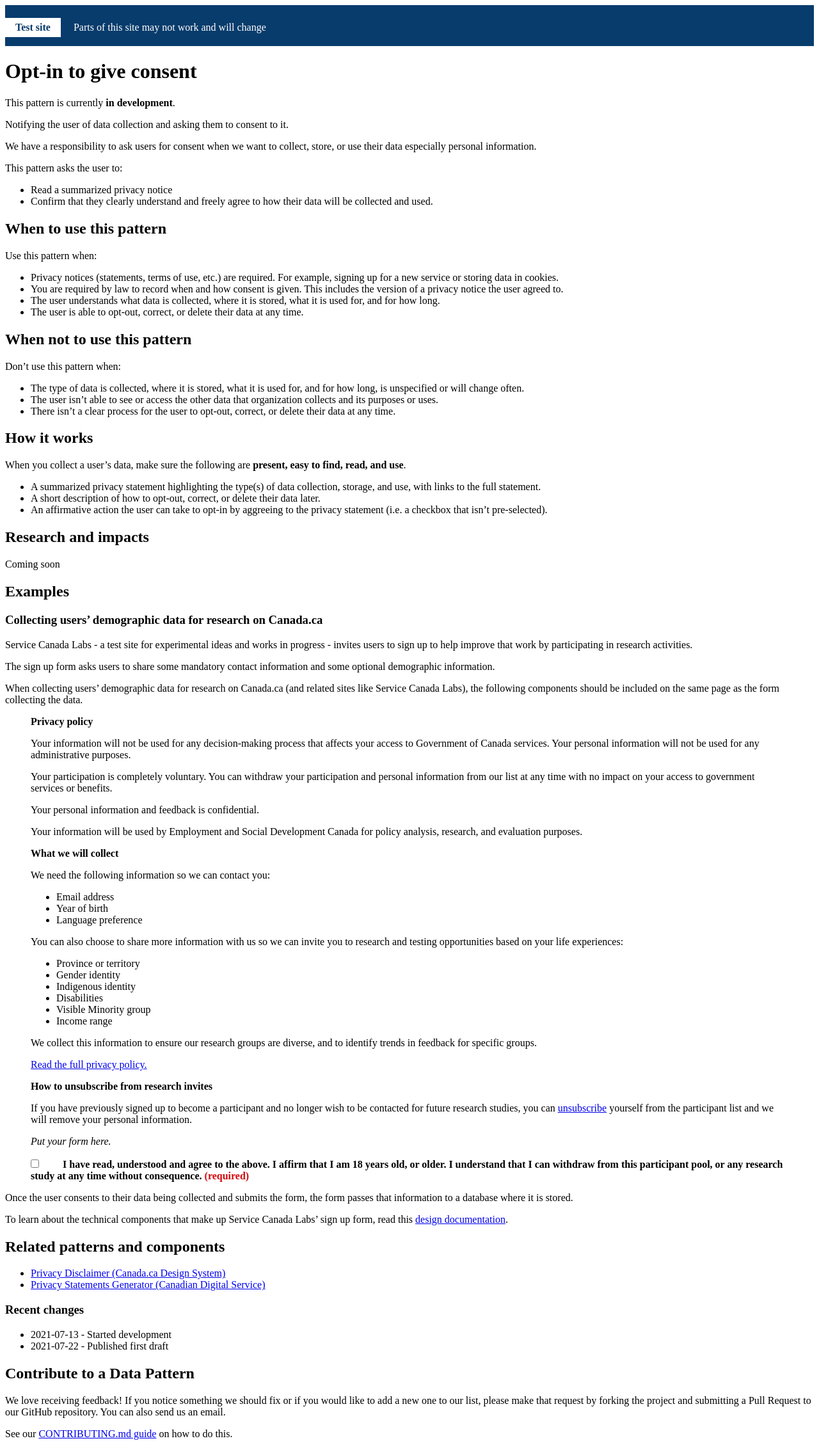
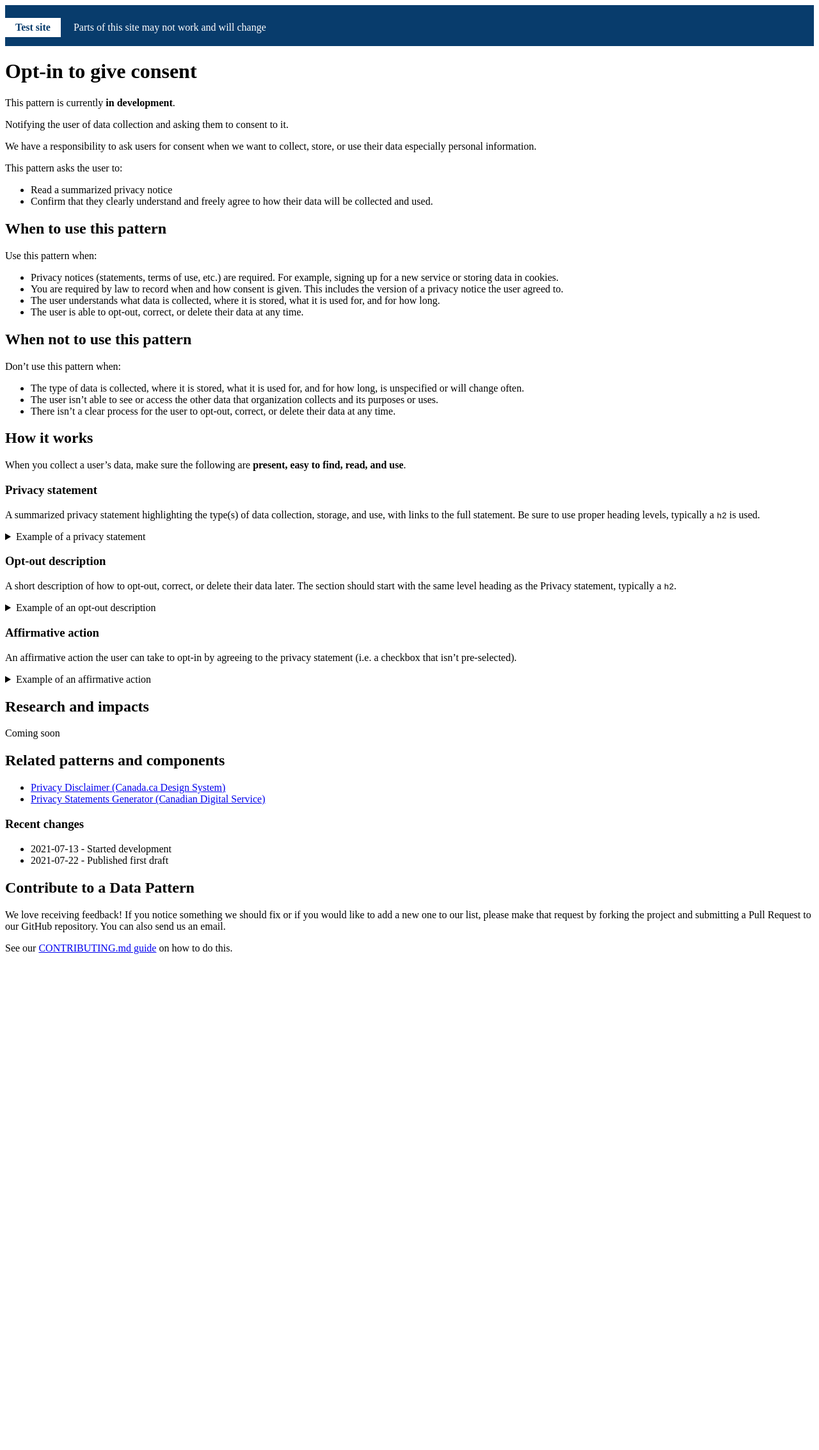
Before and after one commit to DTS-STN/Data-Patterns, a Jekyll site: the page built from _patterns/opt-in.md, in a window 1280 px wide. Shown: the whole page at 64% size. Built offline with Jekyll 4.4.1, drawn with Linux system fonts in a browser that asks for light colours; comment, search, counter and statistics services are not loaded; after the commit the page ends 1507 px from its top, so only the background shows below that.

Commit message:
updating examples to include thoughout how it work section

```diff
--- a/_includes/customStyle.html
+++ b/_includes/customStyle.html
@@ -26,11 +26,11 @@
 }
 
 /* WET Overrides */
-.checkbox input[type=checkbox] {
-    margin-left: 0;
+.checkbox-inline input[type=checkbox] {
+    margin-left: -35px;
 }
-.checkbox label {
-    padding-left: 30px;
+.checkbox-inline label {
+    padding-left: 15px;
 }
 label.required:after {
     content: " (required)";
--- a/_patterns/opt-in.md
+++ b/_patterns/opt-in.md
@@ -42,73 +42,62 @@
 
 When you collect a user's data, make sure the following are **present, easy to find, read, and use**.
 
-* A summarized privacy statement highlighting the type(s) of data collection, storage, and use, with links to the full statement.
-* A short description of how to opt-out, correct, or delete their data later.
-* An affirmative action the user can take to opt-in by aggreeing to the privacy statement (i.e. a checkbox that isn't pre-selected).
+### Privacy statement
+
+A summarized privacy statement highlighting the type(s) of data collection, storage, and use, with links to the full statement.
+Be sure to use proper heading levels, typically a `h2` is used.
+
+<details>
+    <summary>Example of a privacy statement</summary>
+    <p class="h2">Privacy policy</p>
+    <p><em>You can add a custom privacy statement here that adheres to the Government of Canada privacy. It should be clear how the users personal information <strong>will and will not</strong> be used. Examples follow.</em></p>
+    <p>Your information <strong>will not</strong> be used for any decision-making process that affects your access to Government of Canada services. Your personal information <strong>will not</strong> be used for any administrative purposes.</p>
+    <p>Your personal information and feedback is confidential.</p>
+    <p>Your information <strong>will</strong> be used by Employment and Social Development Canada for...</p>
+    <p class="h3">What we will collect</p>
+    <p>We need the following information so we can ...:</p>
+    <ul>
+        <li>Email address</li>
+        <li><em>List more mandatory personal identifying felids</em></li>
+    </ul>
+    <p>You can also choose to share more information with us so we can ...:</p>
+    <ul>
+        <li>Province or territory</li>
+        <li><em>List more optional personal identifying felids</em></li>
+    </ul>
+    <p>We collect this information to ensure our research groups are diverse, and to identify trends in feedback for specific groups.</p>
+    <p><a href="https://www.canada.ca/en/transparency/privacy.html">Read the full privacy policy.</a></p>
+</details>
+
+### Opt-out description
+
+A short description of how to opt-out, correct, or delete their data later.
+The section should start with the same level heading as the Privacy statement, typically a `h2`.
+
+<details>
+    <summary>Example of an opt-out description</summary>
+    <p class="h2">How to unsubscribe from ...</p>
+    <p>If you have previously signed up to become a participant and no longer wish to be contacted for future ..., you can <a href="#unsubscribe">unsubscribe</a> yourself from the participant list and we will remove your personal information.</p>
+</details>
+
+### Affirmative action
+
+An affirmative action the user can take to opt-in by agreeing to the privacy statement (i.e. a checkbox that isn't pre-selected).
+
+<details>
+    <summary>Example of an affirmative action</summary>
+    <div class="checkbox-inline">
+        <label for="consent" class="required">
+            <input type="checkbox" id="consent" name="consent" value="consent">
+            <strong>I have read, understood and agree to the above. I affirm that I am 18 years old, or older. I understand that I can withdraw from this ... at any time without consequence.</strong>
+        </label>
+    </div>
+    <p><em>Valid html markup for a standard checkbox should be reviewed, and can be found in the <a href="https://wet-boew.github.io/wet-boew-styleguide/design/forms-en.html#checkboxes" target="_blank">wet-boew style guide</a>.</em></p>
+</details>
 
 ## Research and impacts
 
 Coming soon
-
-## Examples
-
-### Collecting users' demographic data for research on Canada.ca
-
-<!-- IMPORTANT - Add links to SCL and sign up once live! -->
-
-Service Canada Labs - a test site for experimental ideas and works in progress - invites users to sign up to help improve that work by participating in research activities.
-
-The sign up form asks users to share some mandatory contact information and some optional demographic information.
-
-When collecting users' demographic data for research on Canada.ca (and related sites like Service Canada Labs), the following components should be included on the same page as the form collecting the data.
-
-> **Privacy policy**
->
-> Your information will not be used for any decision-making process that affects your access to Government of Canada services.
-> Your personal information will not be used for any administrative purposes.
->
-> Your participation is completely voluntary.
-> You can withdraw your participation and personal information from our list at any time with no impact on your access to government services or benefits.
->
-> Your personal information and feedback is confidential.
->
-> Your information will be used by Employment and Social Development Canada for policy analysis, research, and evaluation purposes.
->
-> **What we will collect**
->
-> We need the following information so we can contact you:
->
-> * Email address
-> * Year of birth
-> * Language preference
->
-> You can also choose to share more information with us so we can invite you to research and testing opportunities based on your life experiences:
->
-> * Province or territory
-> * Gender identity
-> * Indigenous identity
-> * Disabilities
-> * Visible Minority group
-> * Income range
->
-> We collect this information to ensure our research groups are diverse, and to identify trends in feedback for specific groups.
->
-> [Read the full privacy policy.](https://www.canada.ca/en/transparency/privacy.html)
->
-> **How to unsubscribe from research invites**
->
-> If you have previously signed up to become a participant and no longer wish to be contacted for future research studies, you can [unsubscribe](#unsubscribe) yourself from the participant list and we will remove your personal information.
->
-> _Put your form here._
->
-> <div class="checkbox">
-> <input type="checkbox" id="consent" name="consent" value="consent">
-> <label for="consent" class="required"><strong>I have read, understood and agree to the above. I affirm that I am 18 years old, or older. I understand that I can withdraw from this participant pool, or any research study at any time without consequence.</strong></label>
-> </div>
-
-Once the user consents to their data being collected and submits the form, the form passes that information to a database where it is stored.
-
-To learn about the technical components that make up Service Canada Labs' sign up form, read this [design documentation](https://github.com/DTS-STN/Alpha-Site/wiki/Design-Doc-004-Screener-Intake-Process).
 
 ## Related patterns and components
 
```
